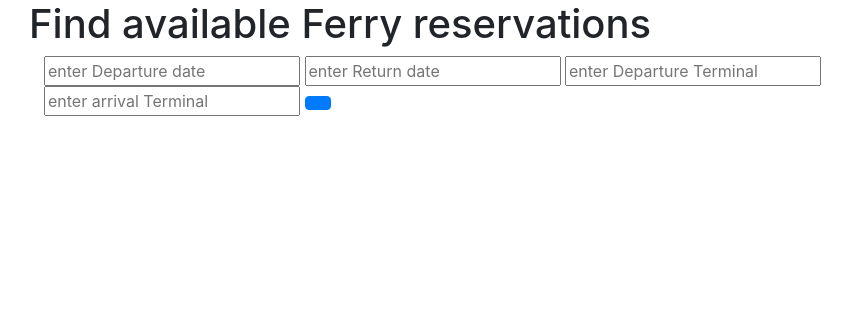
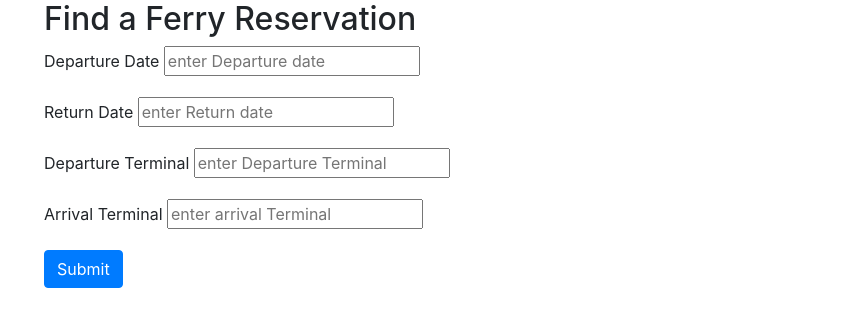
Before and after one commit to ninalouw/reservation_finder, a Flask app: page / in a window 1280 px wide. Shown: the top 327 px of the page, without its empty margins (126-978 px from the left). Run offline with Flask 2, Linux system fonts and the light colour scheme; some libraries are stand-ins or nearby versions.

Commit message:
add axios to post form data, update vue form and prop names

```diff
--- a/app.py
+++ b/app.py
@@ -4,7 +4,7 @@ from datetime import datetime
 from rq import Queue
 from worker import conn
 from rq.job import Job
-from flask import Flask, render_template, request, jsonify
+from flask import Flask, render_template, request, jsonify, json
 from flask_sqlalchemy import SQLAlchemy
 
 app = Flask(__name__)
@@ -21,10 +21,12 @@ def index():
     results = {}
     if request.method == "POST":
         # get inputs from user
-        departing_date = str(request.form['departing_date'])
-        return_date = str(request.form['return_date'])
-        depart_term = str(request.form['depart_term'])
-        arrive_term = str(request.form['arrive_term'])
+        data = json.loads(request.data.decode())
+        form = data['form']
+        departing_date = str(form['departing_date'])
+        return_date = str(form['return_date'])
+        depart_term = str(form['depart_term'])
+        arrive_term = str(form['arrive_term'])
         run_trip_planner(departing=[departing_date], returning=[return_date],
                          departing_from=depart_term, arriving_in=[arrive_term])
     return render_template('index.html', results=results)
--- a/static/components/ReservationForm.js
+++ b/static/components/ReservationForm.js
@@ -1,29 +1,68 @@
+const apiUrl = 'http://127.0.0.1:5000/';
+// import Vue from '../../templates/index.html';
+// import axios from '../components/static/templates/index.html';
 
 export default {
   name: 'ReservationForm',
   data() {
     return {
-      form: {
-          departureDate: "",
-          returnDate: "",
-          departureTerminal: "",
-          arrivalTerminal: "",
-      },
+        form: {
+            departing_date: "",
+            return_date: "",
+            depart_term: "",
+            arrive_term: "",
+        },
+        errors: [],
     };
   },
     methods: {
-        submitForm: function() {
-          console.log(this.form);
+        submitForm: function(form) {
+            this.form = form;
+            console.log(this.form);
+        },
+        checkForm: function (e) {
+            e.preventDefault();
+
+            this.errors = [];
+
+            if (this.form.departing_date === '') {
+                this.errors.push('Departure date is required.');
+            } else {
+                axios.post('/', {
+                form: this.form,
+              })
+              .then(function (response) {
+                console.log(response);
+              })
+              .catch(function (error) {
+                console.log(error);
+              });
+            }
         }
     },
 
   template: `
-    <form>
-        <input v-model="form.departureDate" placeholder="enter Departure date">
-        <input v-model="form.returnDate" placeholder="enter Return date">
-        <input v-model="form.departureTerminal" placeholder="enter Departure Terminal">
-        <input v-model="form.arrivalTerminal" placeholder="enter arrival Terminal">
-        <button type="submit" class="btn btn-primary" @click="submitForm"></button>
-    </form>
+    <div class="container">
+        <h2>Find a Ferry Reservation</h2>
+        <form id="app" @submit="checkForm" method="post">
+            <div class="form-group">
+                <label>Departure Date</label>
+                <input v-model="form.departing_date" placeholder="enter Departure date">
+            </div>
+            <div class="form-group">
+                <label>Return Date</label>
+                <input v-model="form.return_date" placeholder="enter Return date">
+             </div>
+            <div class="form-group">
+                <label>Departure Terminal</label>
+                <input v-model="form.depart_term" placeholder="enter Departure Terminal">
+            </div>
+            <div class="form-group">
+                <label>Arrival Terminal</label>
+                <input v-model="form.arrive_term" placeholder="enter arrival Terminal">
+            </div>
+            <button type="submit" class="btn btn-primary" @click="checkForm">Submit</button>
+        </form>
+    </div>
   `,
 };
--- a/templates/index.html
+++ b/templates/index.html
@@ -6,7 +6,8 @@
       <!-- production version, optimized for size and speed -->
     <!--<script src="https://cdn.jsdelivr.net/npm/vue"></script>-->
      <script src="https://npmcdn.com/vue/dist/vue.js"></script>
-     <script src="../static/main.js" type="module"></script>
+    <!--Axios-->
+    <script src="https://unpkg.com/axios/dist/axios.min.js"></script>
      <meta name="viewport" content="width=device-width, initial-scale=1.0">
      <link rel="stylesheet" href="https://maxcdn.bootstrapcdn.com/bootstrap/4.0.0/css/bootstrap.min.css" integrity="sha384-Gn5384xqQ1aoWXA+058RXPxPg6fy4IWvTNh0E263XmFcJlSAwiGgFAW/dAiS6JXm" crossorigin="anonymous">
     <style>
@@ -16,13 +17,11 @@
     </style>
   </head>
   <body>
-    <div class="container">
-      <h1>Find available Ferry reservations</h1>
-      <!--Vue app-->
-        <div id="app">
-        </div>
+  <!--Vue app-->
+    <div id="app">
     </div>
     <script src="//code.jquery.com/jquery-2.2.1.min.js"></script>
     <script src="//netdna.bootstrapcdn.com/bootstrap/3.3.6/js/bootstrap.min.js"></script>
+    <script src="../static/main.js" type="module"></script>
   </body>
 </html>
```
